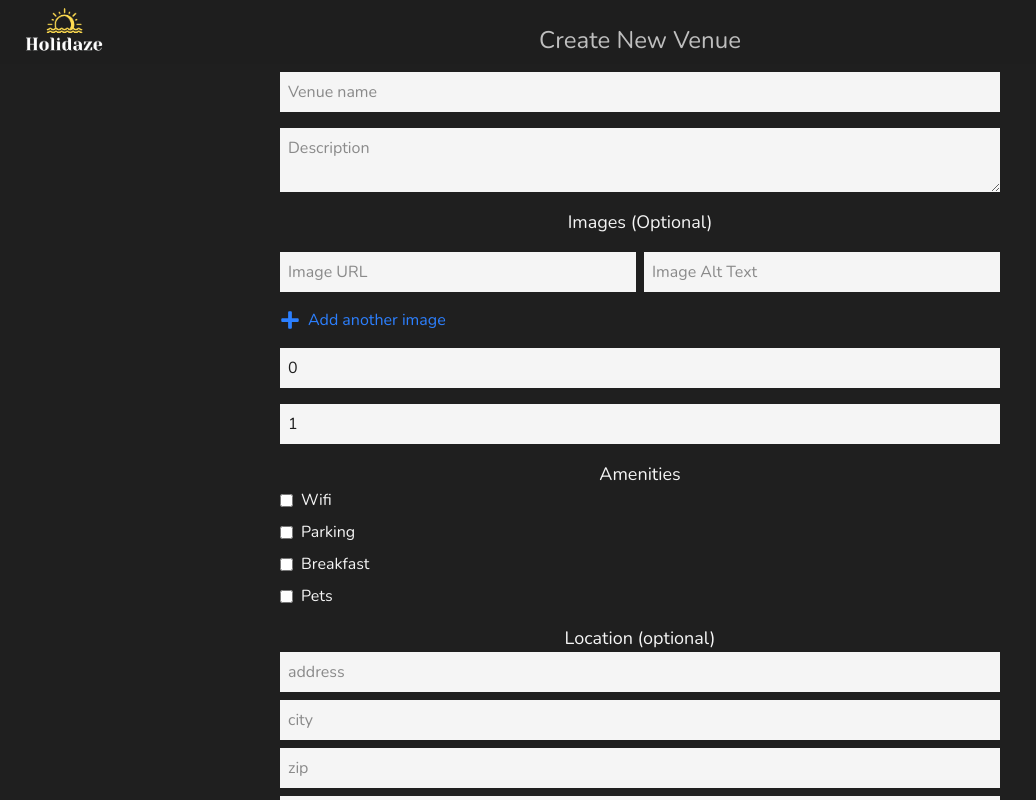
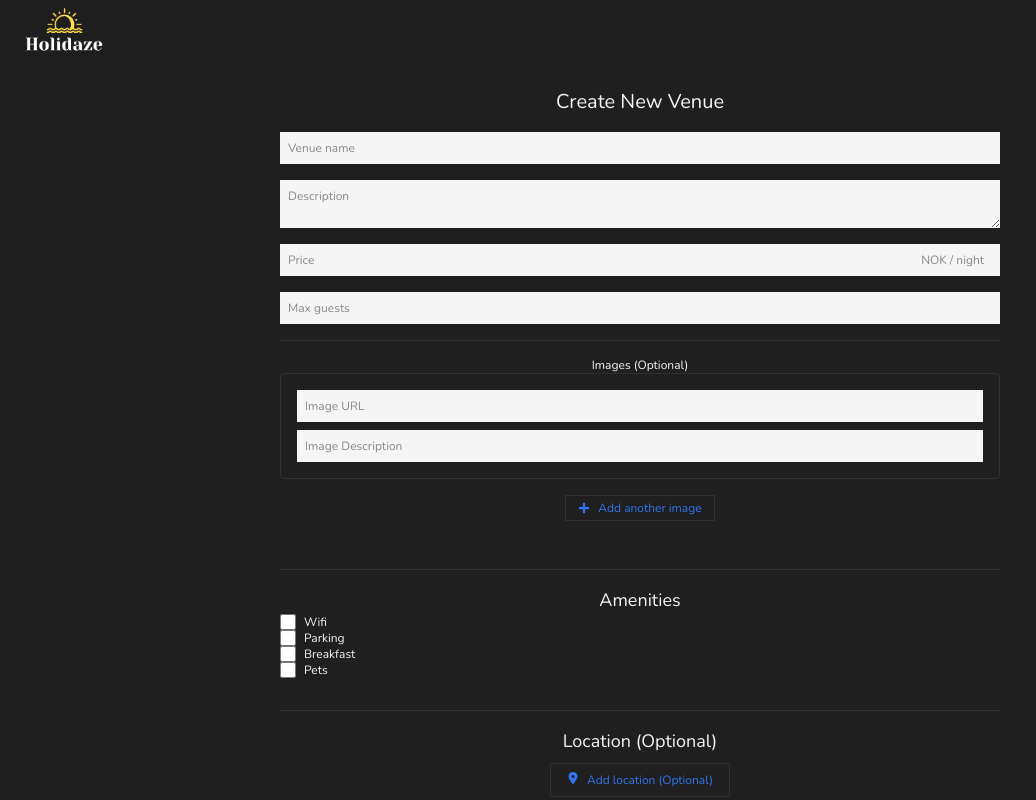
Before and after one commit to FrankieFosse/Holidaze, a React (Vite) app: page /create in a window 1280 px wide. Shown: the top 800 px of the page, without its empty margins (0-1036 px from the left). Built offline with nearby package versions, Linux system fonts and the light colour scheme.

Commit message:
Updates to Create Venue form

```diff
--- a/package.json
+++ b/package.json
@@ -11,6 +11,7 @@
   },
   "dependencies": {
     "@tailwindcss/vite": "^4.1.3",
+    "framer-motion": "^12.9.2",
     "react": "^19.0.0",
     "react-dom": "^19.0.0",
     "react-icons": "^5.5.0",
--- a/src/components/Navbar.jsx
+++ b/src/components/Navbar.jsx
@@ -75,7 +75,7 @@ function Navbar() {
       {/* Navbar Content */}
       <div
         ref={navRef}
-        className={`fixed top-16 z-90 w-full bg-blackPrimary/95 text-whitePrimary overflow-hidden transition-all duration-500 ease-in-out ${
+        className={`fixed top-16 z-90 w-full bg-blackPrimary/95 text-whitePrimary overflow-hidden text-sm transition-all duration-500 ease-in-out ${
           isOpen ? "max-h-[500px] opacity-100" : "max-h-0 opacity-0"
         }`}
       >
@@ -85,20 +85,20 @@ function Navbar() {
                 to="/create"
                 className="p-4 border-blackSecondary bg-blackPrimary/90 border-1 flex flex-row items-center gap-4 duration-150 hover:bg-blackPrimary hover:border-grayPrimary"
             >
-                <FaCirclePlus size={24} /> Create venue
+                <FaCirclePlus size={20} /> Create venue
             </Link>
             )}
           <Link
             to="/"
             className="p-4 border-blackSecondary bg-blackPrimary/90 border-1 flex flex-row items-center gap-4 duration-150 hover:bg-blackPrimary hover:border-grayPrimary"
           >
-            <FaHome size={24} /> Home
+            <FaHome size={20} /> Home
           </Link>
           <Link
             to="/browse"
             className="p-4 border-blackSecondary bg-blackPrimary/90 border-1 flex flex-row items-center gap-4 duration-150 hover:bg-blackPrimary hover:border-grayPrimary"
           >
-            <MdExplore size={24} /> Browse
+            <MdExplore size={20} /> Browse
           </Link>
 
           {isLoggedIn && (
@@ -107,13 +107,13 @@ function Navbar() {
                 to="/bookings"
                 className="p-4 border-blackSecondary bg-blackPrimary/90 border-1 flex flex-row items-center gap-4 duration-150 hover:bg-blackPrimary hover:border-grayPrimary"
               >
-                <FaCalendarAlt size={24} /> Bookings
+                <FaCalendarAlt size={20} /> Bookings
               </Link>
               <Link
                 to="/profile"
                 className="p-4 border-blackSecondary bg-blackPrimary/90 border-1 flex flex-row items-center gap-4 duration-150 hover:bg-blackPrimary hover:border-grayPrimary"
               >
-                <FaUser size={24} /> Profile
+                <FaUser size={20} /> Profile
               </Link>
             </>
           )}
--- a/src/globals.css
+++ b/src/globals.css
@@ -7,6 +7,10 @@ body {
     font-family: "Nunito", sans-serif;
     background-color: #1f1f1f;
     color: #F5F5F5;
+}
+
+input, textarea {
+    outline: none;
 }
 
 @theme {
--- a/src/pages/Create.jsx
+++ b/src/pages/Create.jsx
@@ -1,13 +1,15 @@
 import { useState } from "react";
 import { useNavigate } from "react-router";
 import { FaPlus, FaTrash } from "react-icons/fa";
+import { motion, AnimatePresence } from "framer-motion";
+import { FaLocationDot } from "react-icons/fa6";
 
 function Create({ handleVenueCreated }) {
   const [name, setName] = useState("");
   const [description, setDescription] = useState("");
   const [media, setMedia] = useState([{ url: "", alt: "" }]);
-  const [price, setPrice] = useState(0);
-  const [maxGuests, setMaxGuests] = useState(1);
+  const [price, setPrice] = useState("");
+  const [maxGuests, setMaxGuests] = useState("");
   const [meta, setMeta] = useState({
     wifi: false,
     parking: false,
@@ -20,11 +22,13 @@ function Create({ handleVenueCreated }) {
     zip: "",
     country: "",
     continent: "",
-    lat: 0,
-    lng: 0,
+    lat: "",
+    lng: "",
   });
   const [error, setError] = useState("");
   const navigate = useNavigate();
+
+  const [showLocation, setShowLocation] = useState(false);
 
   // Handle adding a new media field
   const handleAddMedia = () => {
@@ -52,6 +56,17 @@ function Create({ handleVenueCreated }) {
       [field]: field === "lat" || field === "lng" ? parseFloat(value) : value,
     });
   };
+
+  const fieldPlaceholders = {
+    address: "Address",
+    city: "City",
+    zip: "Zip",
+    country: "Country",
+    continent: "Continent",
+    lat: "Latitude",
+    lng: "Longitude",
+  };
+
 
   async function handleSubmit(e) {
     e.preventDefault();
@@ -100,8 +115,8 @@ function Create({ handleVenueCreated }) {
   }
 
   return (
-    <div className="text-whitePrimary p-6 max-w-3xl mx-auto">
-      <h1 className="text-2xl mb-4">Create New Venue</h1>
+    <div className="text-whitePrimary p-6 max-w-3xl mx-auto mt-16 text-xs">
+      <h1 className="text-xl mb-4">Create New Venue</h1>
 
       <form onSubmit={handleSubmit} className="flex flex-col gap-4">
         <input
@@ -121,55 +136,19 @@ function Create({ handleVenueCreated }) {
           className="p-2 text-blackPrimary bg-whitePrimary"
         />
 
-        {/* Media section with dynamic URL and alt text fields */}
-        <div className="flex flex-col gap-4">
-          <h3 className="text-lg">Images (Optional)</h3>
-          {media.map((item, index) => (
-            <div key={index} className="flex gap-2 items-center">
-              <input
-                type="url"
-                placeholder="Image URL"
-                value={item.url}
-                onChange={(e) => handleMediaChange(index, "url", e.target.value)}
-                className="p-2 text-blackPrimary bg-whitePrimary flex-1"
-              />
-              <input
-                type="text"
-                placeholder="Image Alt Text"
-                value={item.alt}
-                onChange={(e) => handleMediaChange(index, "alt", e.target.value)}
-                className="p-2 text-blackPrimary bg-whitePrimary flex-1"
-              />
-              {/* Trash icon to remove the image, only show if more than 1 field */}
-              {media.length > 1 && (
-                <button
-                  type="button"
-                  onClick={() => handleRemoveMedia(index)}
-                  className="text-red-500"
-                >
-                  <FaTrash size={20} />
-                </button>
-              )}
-            </div>
-          ))}
-          <button
-            type="button"
-            onClick={handleAddMedia}
-            className="flex items-center gap-2 text-blue-500"
-          >
-            <FaPlus size={20} />
-            Add another image
-          </button>
-        </div>
-
+        <div className="flex flex-row items-center">
         <input
           type="number"
           placeholder="Price"
           value={price}
           onChange={(e) => setPrice(e.target.value)}
           required
-          className="p-2 text-blackPrimary bg-whitePrimary"
+          className="p-2 text-blackPrimary bg-whitePrimary h-8"
         />
+        <p className="w-full h-8 bg-whitePrimary text-grayPrimary cursor-default flex justify-end items-center pr-4">
+            NOK / night
+        </p>
+        </div>
         <input
           type="number"
           placeholder="Max guests"
@@ -179,12 +158,68 @@ function Create({ handleVenueCreated }) {
           className="p-2 text-blackPrimary bg-whitePrimary"
         />
 
-        <fieldset className="flex flex-col gap-2">
+        {/* Media section with dynamic URL and alt text fields */}
+        <div className="border-y-1 py-4 border-blackSecondary">
+        <h3 className="text">Images (Optional)</h3>
+        <div className="flex flex-col gap-4 mb-4 items-center justify-center">
+        <AnimatePresence>
+  {media.map((item, index) => (
+    <motion.div
+      key={index}
+      initial={{ opacity: 0, height: 0 }}
+      animate={{ opacity: 1, height: "auto" }}
+      exit={{ opacity: 0, height: 0 }}
+      transition={{ duration: 0.3 }}
+      className="flex flex-col gap-2 items-center w-full border-1 border-blackSecondary rounded p-4 overflow-hidden"
+    >
+      <input
+        type="url"
+        placeholder="Image URL"
+        value={item.url}
+        onChange={(e) => handleMediaChange(index, "url", e.target.value)}
+        className="p-2 text-blackPrimary bg-whitePrimary flex w-full"
+      />
+      <input
+        type="text"
+        placeholder="Image Description"
+        value={item.alt}
+        onChange={(e) => handleMediaChange(index, "alt", e.target.value)}
+        className="p-2 text-blackPrimary bg-whitePrimary flex w-full"
+      />
+      {media.length > 1 && (
+        <button
+          type="button"
+          onClick={() => handleRemoveMedia(index)}
+          className="text-redPrimary flex flex-row gap-2 cursor-pointer duration-150 hover:scale-x-105 justify-center items-center border-1 border-blackSecondary w-max py-1 px-3 hover:border-grayPrimary hover:text-redSecondary"
+        >
+          <FaTrash size={12} />
+          Remove image
+        </button>
+      )}
+        </motion.div>
+        ))}
+        </AnimatePresence>
+
+          <button
+            type="button"
+            onClick={handleAddMedia}
+            className="flex items-center gap-2 text-buttonPrimary justify-center mb-4 cursor-pointer duration-150 hover:scale-x-105 border-1 border-blackSecondary w-max py-1 px-3 hover:border-grayPrimary hover:text-buttonSecondary"
+          >
+            <FaPlus size={12} />
+            Add another image
+          </button>
+        </div>
+        </div>
+
+
+
+        <fieldset className="flex flex-col items-left justify-center border-b-1 border-blackSecondary pb-8">
           <legend className="text-lg">Amenities</legend>
           {Object.entries(meta).map(([key, value]) => (
             <label key={key} className="flex items-center gap-2">
               <input
                 type="checkbox"
+                className="h-4 w-4"
                 checked={value}
                 onChange={(e) => setMeta({ ...meta, [key]: e.target.checked })}
               />
@@ -193,21 +228,47 @@ function Create({ handleVenueCreated }) {
           ))}
         </fieldset>
 
+        <div className="flex flex-col gap-2 justify-center items-center">
+
+        <h3 className="text-lg">Location (Optional)</h3>
+
+        {!showLocation ? (
+            <button
+            type="button"
+            onClick={() => setShowLocation(true)}
+            className="text-buttonPrimary border-1 border-blackSecondary py-2 px-4 hover:text-buttonSecondary w-max flex flex-row gap-2 cursor-pointer hover:border-grayPrimary hover:scale-x-105 duration-150"
+            >
+            <FaLocationDot />
+            Add location (Optional)
+            </button>
+        ) : (
+            <>
+                        <button
+                type="button"
+                onClick={() => setShowLocation(false)}
+                className="bg-redPrimary text-white py-1 px-3 hover:bg-redSecondary w-max mt-2"
+            >
+                Close
+            </button>
             <fieldset className="flex flex-col gap-2">
-          <legend className="text-lg">Location (optional)</legend>
                 {Object.keys(location).map((field) => (
                 <input
                     key={field}
                     type="text"
-              placeholder={field}
+                    placeholder={fieldPlaceholders[field] || field}
                     value={location[field]}
                     onChange={(e) => handleLocationChange(field, e.target.value)}
                     className="p-2 text-blackPrimary bg-whitePrimary"
-              // For lat and lng, you might want to restrict input to numbers
                     inputMode={field === "lat" || field === "lng" ? "numeric" : "text"}
                 />
                 ))}
             </fieldset>
+
+
+            </>
+        )}
+        </div>
+
 
         {error && <p className="text-red-500">{error}</p>}
 
```
Also changed, not shown: 1 other file (tests, documents, lock files or other folders). Lines whose indentation alone changed are shown as unchanged.
